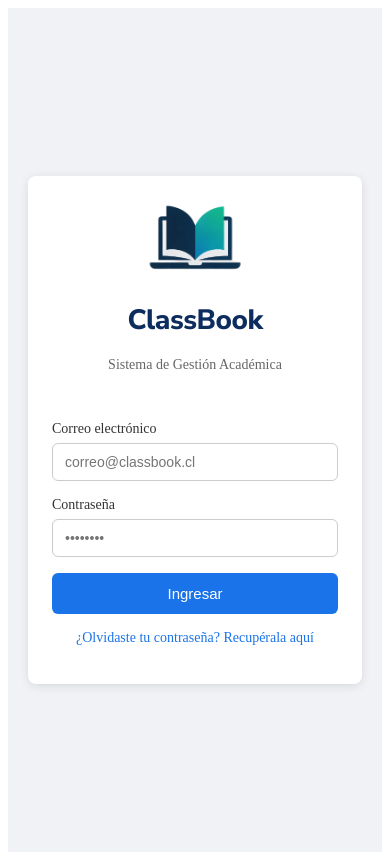
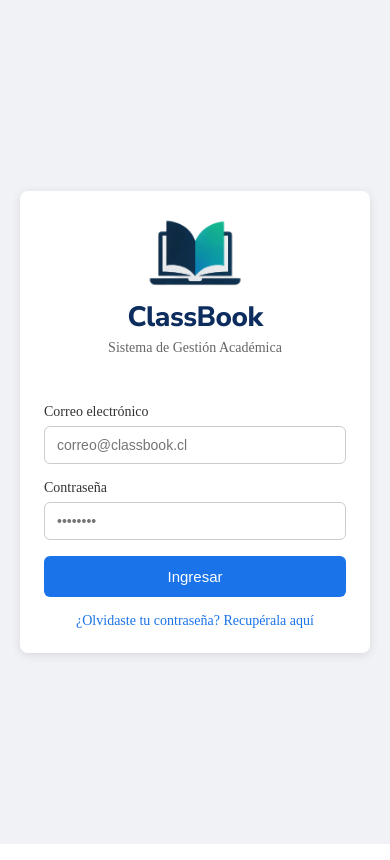
Before and after one commit to Lito-git/Proyecto_titulacion_classbook, an Angular app in the folder proyecto-classbook/: page /login in a window 390 px wide. Built offline with nearby package versions, Linux system fonts and the light colour scheme.

Commit message:
Pass recovery + Styles.css: Responsive CSS fixes

```diff
--- a/proyecto-classbook/src/app/auth/recuperar-contrasena/recuperar-contrasena.component.css
+++ b/proyecto-classbook/src/app/auth/recuperar-contrasena/recuperar-contrasena.component.css
@@ -9,6 +9,7 @@
     justify-content: center;
     align-items: center;
     height: 100vh;
+    height: 100dvh;
     background-color: #f0f2f5;
 }
 
@@ -127,6 +128,7 @@ button:disabled {
 @media (max-width: 768px) {
     .login-container {
         padding: 20px;
+        box-sizing: border-box;
     }
 
     .login-card {
--- a/proyecto-classbook/src/styles.css
+++ b/proyecto-classbook/src/styles.css
@@ -1 +1,18 @@
 /* You can add global styles to this file, and also import other style files */
+* {
+    margin: 0;
+    padding: 0;
+    box-sizing: border-box;
+}
+
+html,
+body {
+    height: 100%;
+    width: 100%;
+}
+
+body {
+    margin: 0;
+    padding: 0;
+    overflow-x: hidden;
+}
```
